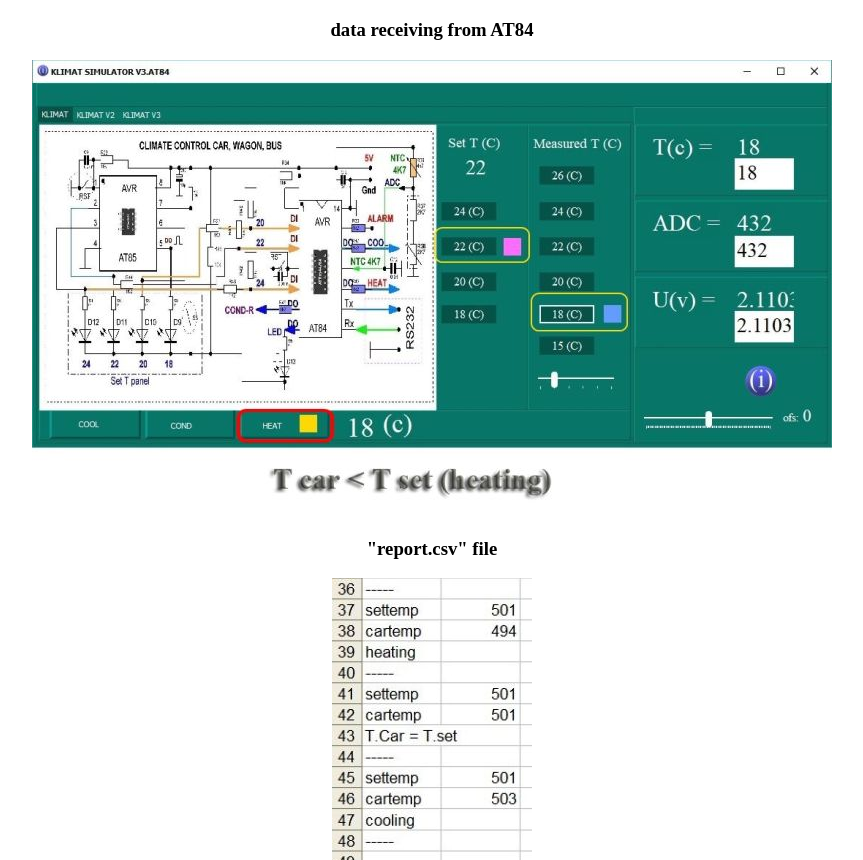
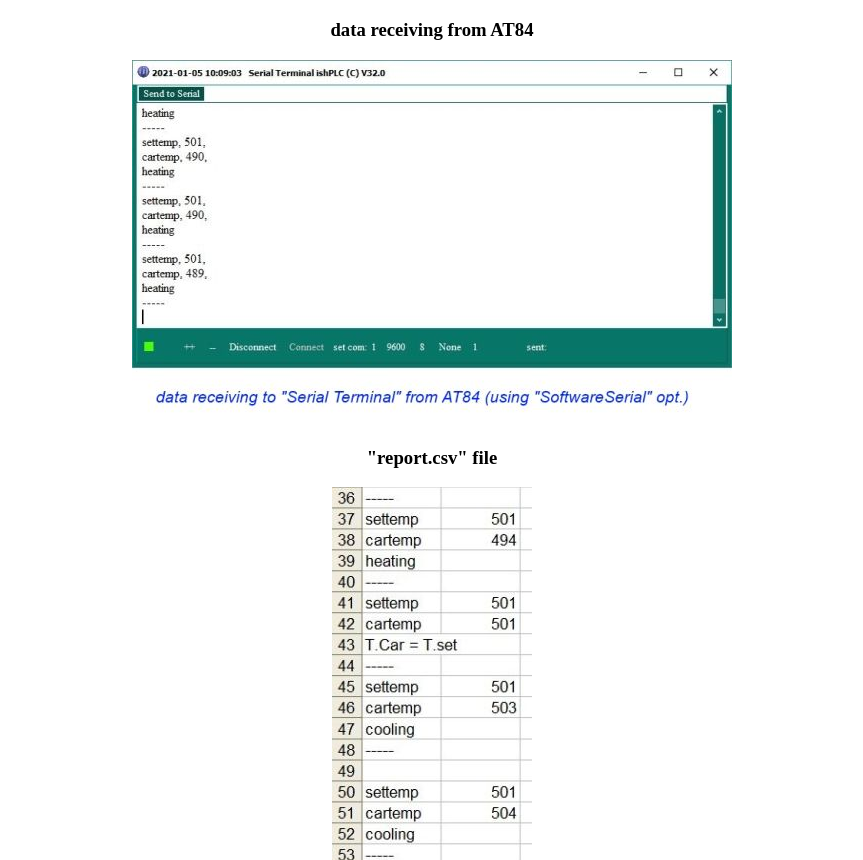
Before and after one commit to ishPLC/AVR_Climate_System, a plain HTML site: page docs/index.html in a window 1280 px wide. Shown: the part 4265-5125 px from the top of the page, without its empty margins (208-1071 px from the left). Drawn offline with Linux system fonts and the light colour scheme.

Commit message:
Update index.html

```diff
--- a/docs/index.html
+++ b/docs/index.html
@@ -52,7 +52,7 @@
 
 		<p>  </p>
 	<center><h3> data receiving from AT84 </h3>
-	<p><img src="I/03.JPG" alt="nodata"></p>
+	<p><img src="I/09.JPG" alt="nodata"></p>
 
 		<p>  </p>
 	<center><h3> "report.csv" file </h3>
```
